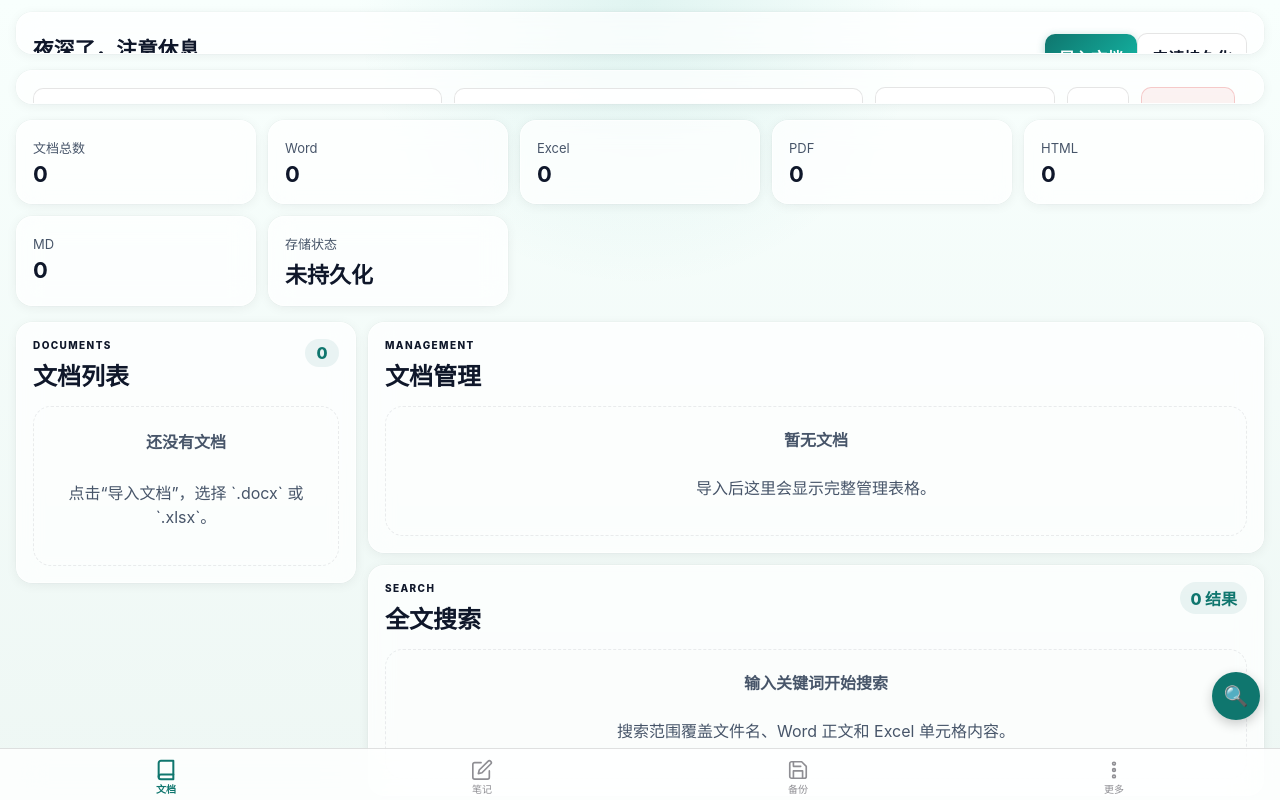
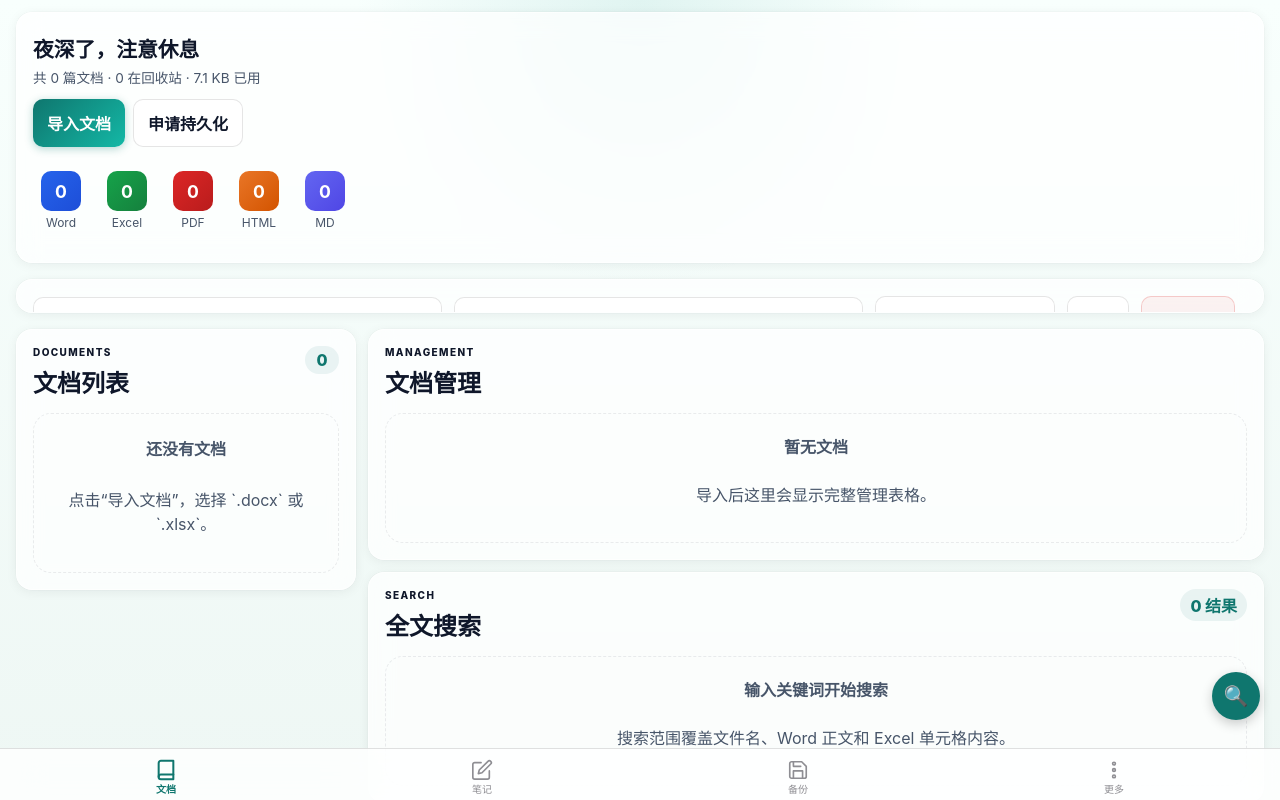
Before and after one commit to etrnal1/vue_learn, a Vue app in the folder knowledge-base-pwa/: page / in a window 1280 px wide. Built offline with nearby package versions, Linux system fonts and the light colour scheme.

Commit message:
修复: 仪表盘移动端布局 - 按钮和统计卡片完整显示
Generated with [Claude Code](https://claude.ai/code)
via [Happy](https://happy.engineering)

Co-Authored-By: Claude <noreply@anthropic.com>
Co-Authored-By: Happy <yesreply@happy.engineering>

```diff
--- a/knowledge-base-pwa/src/App.vue
+++ b/knowledge-base-pwa/src/App.vue
@@ -206,36 +206,7 @@
       </div>
     </section>
 
-    <section class="stats">
-      <article class="stat panel">
-        <span>文档总数</span>
-        <strong>{{ docs.length }}</strong>
-      </article>
-      <article class="stat panel">
-        <span>Word</span>
-        <strong>{{ docCounts.docx }}</strong>
-      </article>
-      <article class="stat panel">
-        <span>Excel</span>
-        <strong>{{ docCounts.xlsx }}</strong>
-      </article>
-      <article class="stat panel">
-        <span>PDF</span>
-        <strong>{{ docCounts.pdf }}</strong>
-      </article>
-      <article class="stat panel">
-        <span>HTML</span>
-        <strong>{{ docCounts.html }}</strong>
-      </article>
-      <article class="stat panel">
-        <span>MD</span>
-        <strong>{{ docCounts.md }}</strong>
-      </article>
-      <article class="stat panel">
-        <span>存储状态</span>
-        <strong>{{ storageInfo.persisted ? '已持久化' : '未持久化' }}</strong>
-      </article>
-    </section>
+    <!-- 统计卡片已整合到仪表盘 -->
 
     <section class="layout">
       <aside class="panel sidebar">
--- a/knowledge-base-pwa/src/style.css
+++ b/knowledge-base-pwa/src/style.css
@@ -2027,16 +2027,15 @@ textarea {
 }
 
 /* ─── 仪表盘 ─── */
-.dashboard {
+section.dashboard.panel {
   padding: 20px 16px;
+  overflow: visible !important;
 }
 
 .dashboard-header {
   display: flex;
-  justify-content: space-between;
-  align-items: flex-start;
+  flex-direction: column;
   gap: 12px;
-  flex-wrap: wrap;
 }
 
 .dashboard-greeting {
@@ -2051,7 +2050,8 @@ textarea {
 }
 
 .dashboard-actions {
-  flex-shrink: 0;
+  display: flex;
+  gap: 8px;
 }
 
 .dashboard-cards {
```
